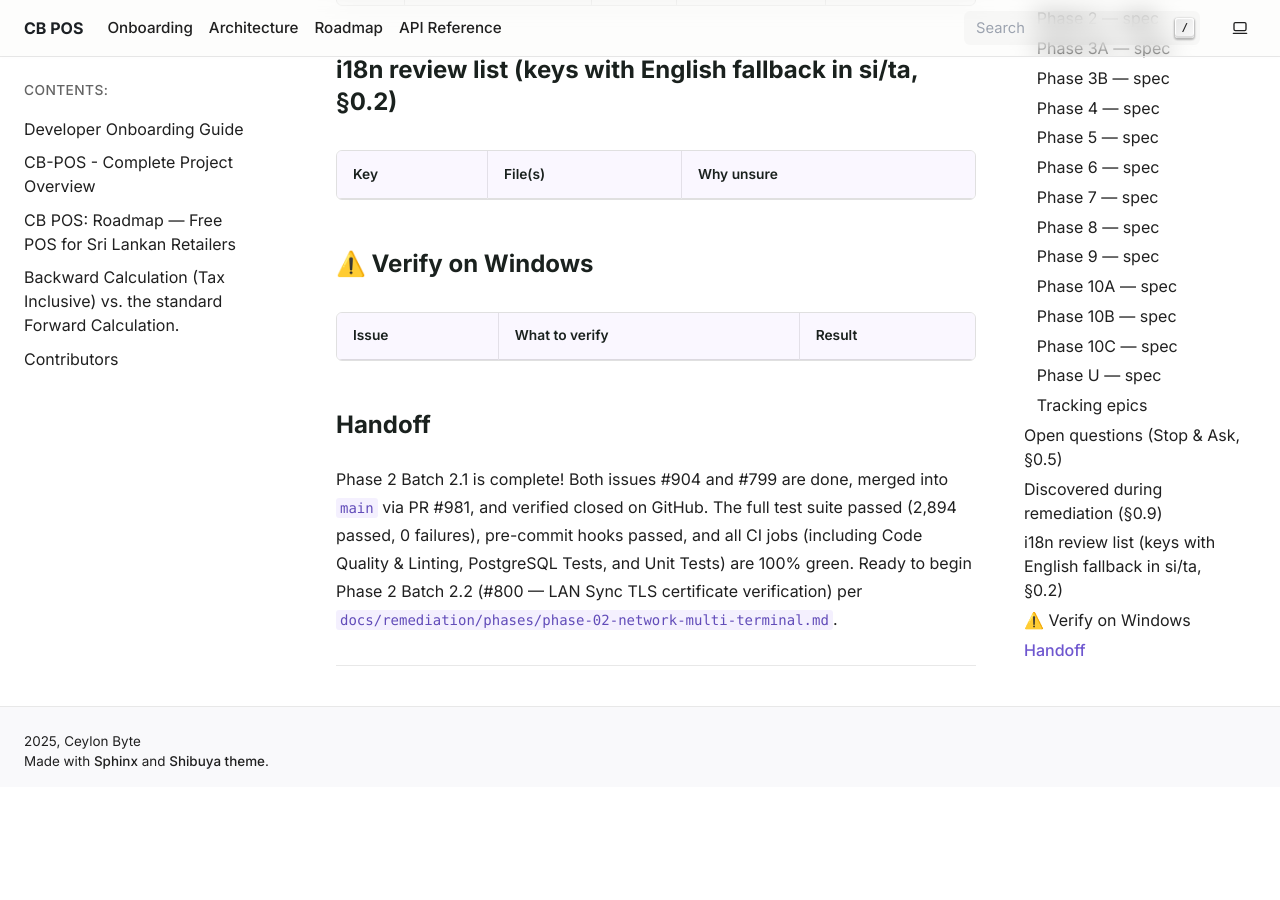
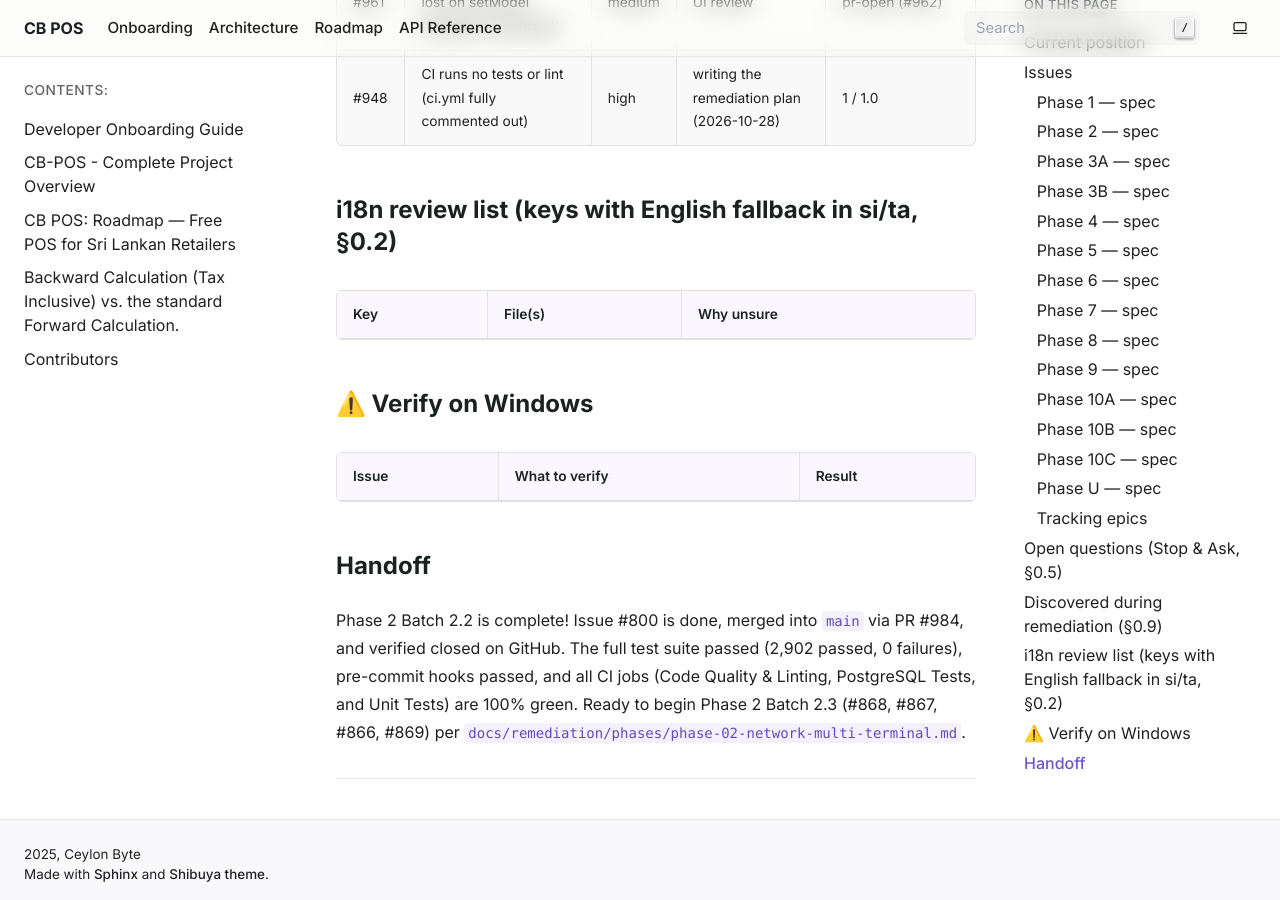
Before and after one commit to HMAHD/CB-POS, a Sphinx documentation site: the page built from docs/remediation/PROGRESS.md, in a window 1280 px wide and 900 px high, scrolled down 22916 px. Built offline with Sphinx 7.4.7, drawn with Linux system fonts in a browser that asks for light colours; pages that are not in the unit, such as notebooks, are missing from menus; before the commit the page ends 23703 px from its top, so only the background shows below that; some of the changed text lies outside the part shown.

Commit message:
docs: record completion of Batch 2.2 (#800)

```diff
--- a/docs/remediation/PROGRESS.md
+++ b/docs/remediation/PROGRESS.md
@@ -25,7 +25,7 @@ Statuses: `todo` · `in-progress` · `blocked (Q#)` · `pr-open` · `done` (merg
 
 ## Current position
 
-- Phase: 2 · Batch: 2.2 · Branch: main · PR: none · Last session: 2026-11-02
+- Phase: 2 · Batch: 2.3 · Branch: main · PR: none · Last session: 2026-11-02
 
 ## Issues
 
@@ -54,7 +54,7 @@ Statuses: `todo` · `in-progress` · `blocked (Q#)` · `pr-open` · `done` (merg
 |---|---|---|---|---|---|---|
 | #799 | PostgreSQL Network mode has no schema-upgrade path after an app update | high | 2.1 | done | #981 | b408f6f · ShopMeta table, advisory lock 727001, guided stepper, startup gate |
 | #904 | In network mode, `Database.get_session()` retries by yielding twice, so a dro… | medium | 2.1 | done | #981 | f5d1588 · yield session once and map connection lost errors |
-| #800 | LAN Sync: no TLS certificate verification, so the shared secret is exposed to… | high | 2.2 | todo | | |
+| #800 | LAN Sync: no TLS certificate verification, so the shared secret is exposed to… | high | 2.2 | done | #984 | 57a79ce · TLS certificate pinning, zero-token fetch, pairing dialog, fingerprint verification |
 | #866 | A till reinstalled, restored from a backup or re-created under the same termi… | high | 2.3 | todo | | |
 | #867 | Terminal IDs are not unique: the default `TERM-01` on a till makes it overwri… | high | 2.3 | todo | | |
 | #868 | Any promotion with a daily time window breaks catalog sync for every till | high | 2.3 | todo | | |
@@ -304,5 +304,4 @@ Statuses: `todo` · `in-progress` · `blocked (Q#)` · `pr-open` · `done` (merg
 |---|---|---|
 
 ## Handoff
-
-Phase 2 Batch 2.1 is complete! Both issues #904 and #799 are done, merged into `main` via PR #981, and verified closed on GitHub. The full test suite passed (2,894 passed, 0 failures), pre-commit hooks passed, and all CI jobs (including Code Quality & Linting, PostgreSQL Tests, and Unit Tests) are 100% green. Ready to begin Phase 2 Batch 2.2 (#800 — LAN Sync TLS certificate verification) per `docs/remediation/phases/phase-02-network-multi-terminal.md`.
+Phase 2 Batch 2.2 is complete! Issue #800 is done, merged into `main` via PR #984, and verified closed on GitHub. The full test suite passed (2,902 passed, 0 failures), pre-commit hooks passed, and all CI jobs (Code Quality & Linting, PostgreSQL Tests, and Unit Tests) are 100% green. Ready to begin Phase 2 Batch 2.3 (#868, #867, #866, #869) per `docs/remediation/phases/phase-02-network-multi-terminal.md`.
```
